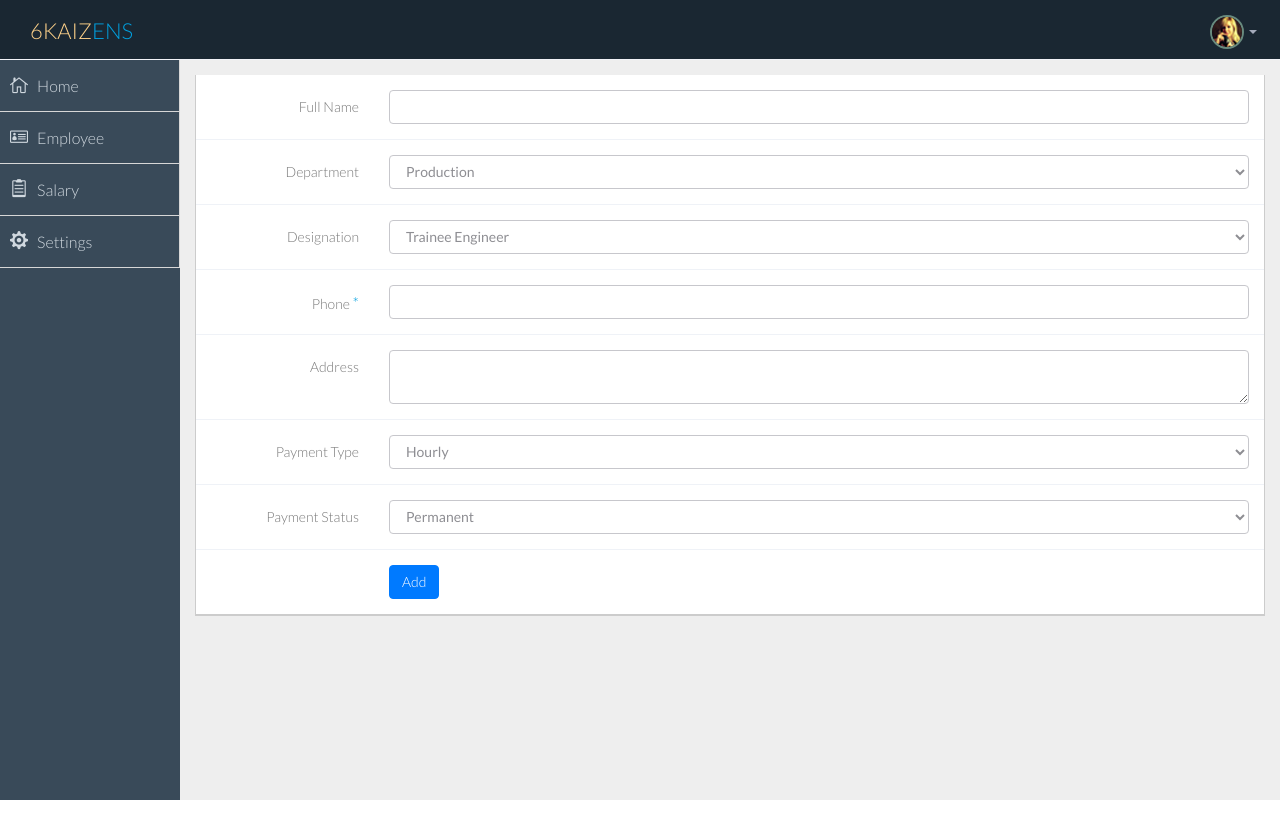
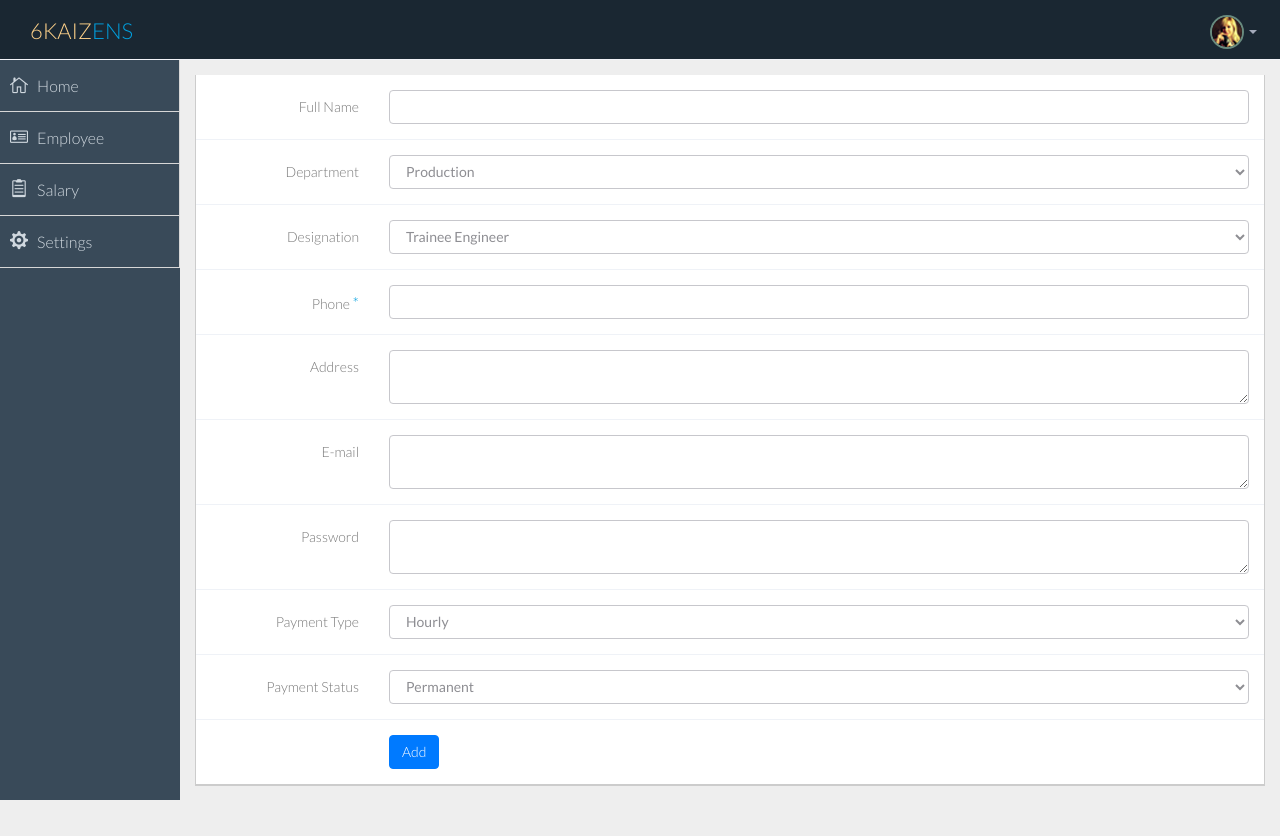
Before and after one commit to salarx/payroll, a CodeIgniter app: page /payroll/index.php/employee/add_employee in a window 1280 px wide. Before the commit the page ends 800 px from the top, so only its background shows below. Run offline with CodeIgniter, Linux system fonts and the light colour scheme; some libraries are stand-ins or nearby versions.

Commit message:
Made few changes

```diff
--- a/application/controllers/employee.php
+++ b/application/controllers/employee.php
@@ -5,13 +5,7 @@ class Employee extends CI_Controller {
     function __construct(){
 
         parent::__construct();
-          $this->load->model('employee_model');
         $flag = $this->session->userdata('flag');
-
-        if($flag != NULL){
-
-            redirect('site','refresh');
-        }
     }
 
     public function login_emp(){
@@ -99,6 +93,8 @@ class Employee extends CI_Controller {
         $data['employee_designation'] = $this->input->post('designation',true);
         $data['employee_phone'] = $this->input->post('phone',true);
         $data['employee_address'] = $this->input->post('address',true);
+        $data['employee_email'] = $this->input->post('email',true);
+        $data['emp_password'] = $this->input->post('password',true);
         $this->employee_model->save_employee($data);
 
         redirect('site/employee');
--- a/application/views/add_employee.php
+++ b/application/views/add_employee.php
@@ -52,6 +52,18 @@
                             </div>
                         </div>
                         <div class="form-group">
+                            <label for="email" class="control-label col-lg-2">E-mail</label>
+                            <div class="col-lg-10">
+                                <textarea class="form-control" name="email"></textarea>
+                            </div>
+                        </div>
+                        <div class="form-group">
+                            <label for="password" class="control-label col-lg-2">Password</label>
+                            <div class="col-lg-10">
+                                <textarea class="form-control" name="password"></textarea>
+                            </div>
+                        </div>
+                        <div class="form-group">
                             <label for="type" class="control-label col-lg-2">Payment Type</label>
                             <div class="col-lg-10">
                                 <select class="form-control" name="type">
--- a/application/views/home.php
+++ b/application/views/home.php
@@ -12,7 +12,7 @@
     <?php } ?>
     <?php if($category==1) { ?>
     <div class="col-lg-3 col-md-3 col-sm-12 col-xs-12">
-        <a href="<?php echo  base_url(); ?>site/hod.html">
+        <a href="<?php echo  base_url(); ?>site/department.html">
             <div class="info-box blue-bg">
                 <div class="count">HOD</div>
                 <div class="title">Manage HOD</div>
--- a/application/views/profile.php
+++ b/application/views/profile.php
@@ -3,7 +3,6 @@
         <a href="<?php echo  base_url(); ?>site/create.html">
             <div class="info-box green-bg">
                 <i class="fa fa-reddit-square"></i>
-                <div class="count">6.674</div>
                 <div class="title">Create Admin</div>
             </div><!--/.info-box-->
         </a>
@@ -13,7 +12,6 @@
         <a href="<?php echo  base_url(); ?>site/reset.html">
             <div class="info-box green-bg">
                 <i class="fa fa-clipboard"></i>
-                <div class="count">6.674</div>
                 <div class="title">Reset Password</div>
             </div><!--/.info-box-->
         </a>
```
Also changed, not shown: application/controllers/site.php (+5 -6 lines).
